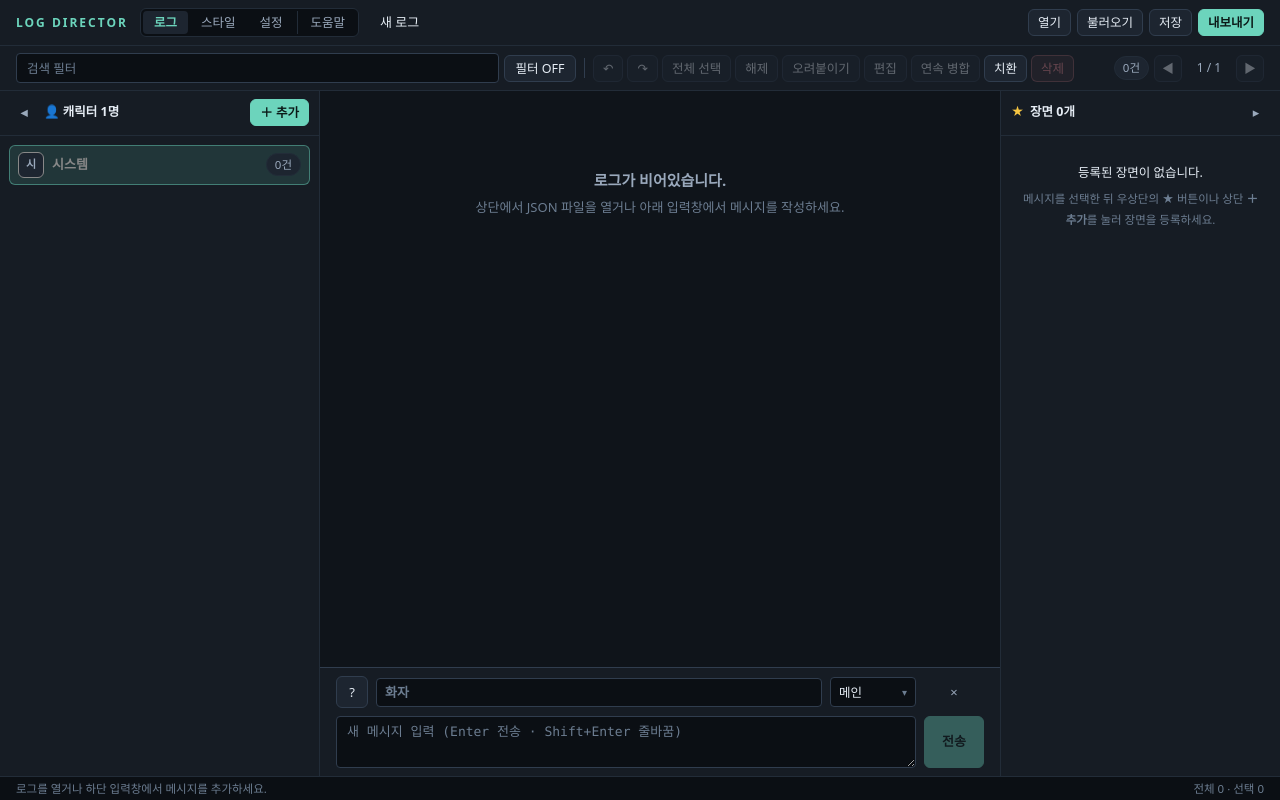
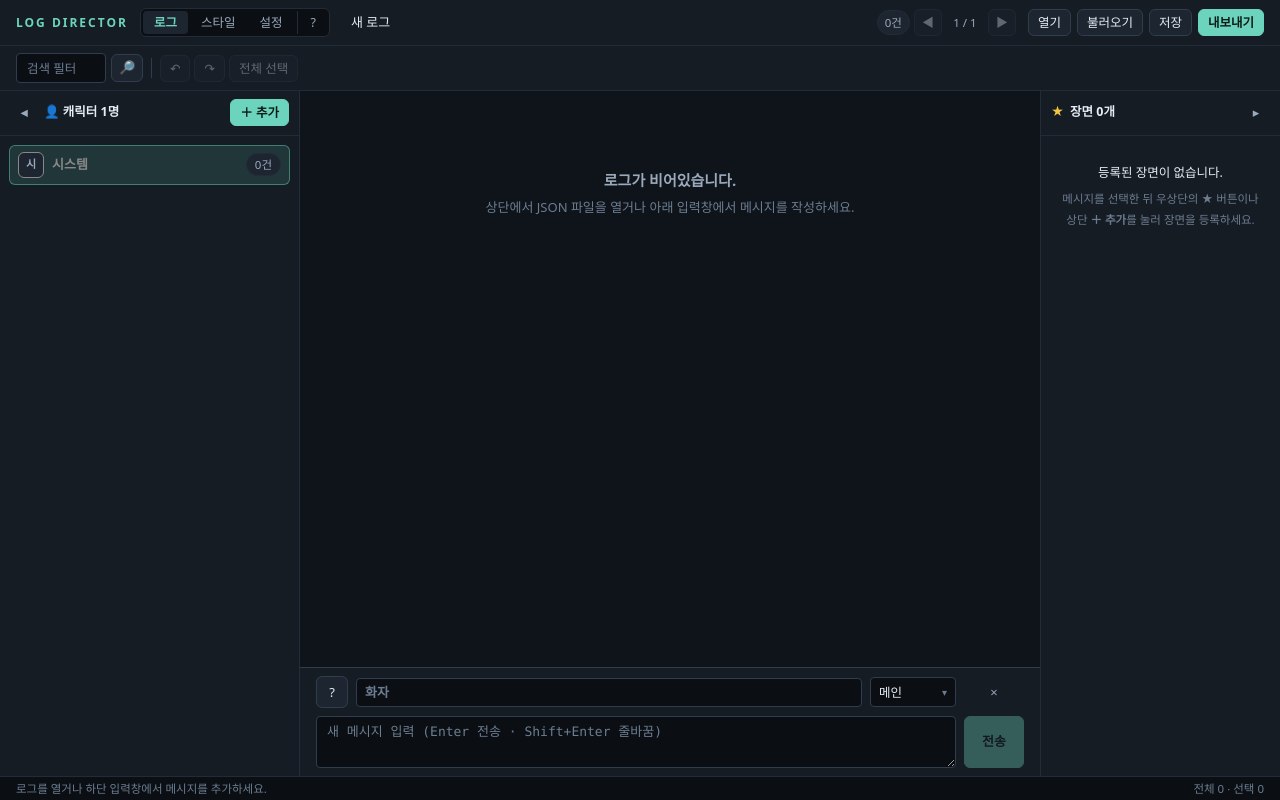
Before and after one commit to shin197/log-director, a React (Vite) app: page / in a window 1280 px wide. Built offline with nearby package versions, Linux system fonts and the light colour scheme.

Commit message:
feat: 상단 바 최적화

```diff
--- a/src/App.tsx
+++ b/src/App.tsx
@@ -204,6 +204,7 @@ function App() {
   const visible = p.blocks.filter(predicate);
   const pages = Math.max(1, Math.ceil(visible.length / PAGE_SIZE)),
     current = Math.min(page, pages - 1);
+  const selectedCount = bulkEdit ? bulkEdit.selectedIds.size : selected.size;
   const pendingFocus = useRef<{
     id: string;
     direction: number;
@@ -546,8 +547,38 @@ function App() {
         return;
       }
       if (
-        (e.ctrlKey || e.metaKey) &&
         !e.altKey &&
+        !e.ctrlKey &&
+        !e.metaKey &&
+        e.shiftKey &&
+        (e.key === 'PageUp' || e.key === 'PageDown')
+      ) {
+        e.preventDefault();
+        if (pages <= 1) return;
+        const targetPage =
+          e.key === 'PageDown'
+            ? Math.min(pages - 1, current + 1)
+            : Math.max(0, current - 1);
+        if (targetPage === current) return;
+        setPage(targetPage);
+        const pageFirstBlock = visible[targetPage * PAGE_SIZE];
+        if (pageFirstBlock) {
+          cursorId.current = pageFirstBlock.id;
+          selectionAnchor.current = { id: pageFirstBlock.id, selected: true };
+          pendingFocus.current = {
+            id: pageFirstBlock.id,
+            direction: e.key === 'PageDown' ? 1 : -1,
+            top: true,
+          };
+          setSelectedRaw(new Set([pageFirstBlock.id]));
+        }
+        setNotice(`${targetPage + 1} / ${pages} 페이지로 이동했습니다.`);
+        return;
+      }
+      if (
+        !e.altKey &&
+        !e.ctrlKey &&
+        !e.metaKey &&
         !e.shiftKey &&
         (e.key === 'PageUp' || e.key === 'PageDown')
       ) {
@@ -568,17 +599,19 @@ function App() {
       }
       if (
         e.altKey ||
-        !['ArrowUp', 'ArrowDown', 'Home', 'End', 'PageUp', 'PageDown'].includes(e.key)
+        !['ArrowUp', 'ArrowDown', 'Home', 'End'].includes(e.key)
       )
         return;
       const wholeLog = e.key === 'Home' || e.key === 'End';
       const order = (wholeLog ? p.blocks : visible).map((b) => b.id);
+      const step = arrow && e.shiftKey ? 10 : 1;
       const next = navigateMessages(
         order,
         cursorId.current,
         selected,
         e.key as NavigationKey,
         e.ctrlKey && arrow,
+        step,
       );
       if (!next) return;
       e.preventDefault();
@@ -753,7 +786,7 @@ function App() {
               title="단축키 및 컨텍스트 도움말 (?)"
               onClick={() => setHelpOpen((v) => !v)}
             >
-              도움말
+              ?
             </button>
           </nav>
           <input
@@ -767,6 +800,34 @@ function App() {
           />
         </div>
         <div className="header-actions">
+          {tab === '로그' && (
+            <div className="header-pagination">
+              <span className="count-pill" title="현재 표시 중인 블록 수">
+                {visible.length.toLocaleString()}건
+              </span>
+              <button
+                type="button"
+                className="compact-btn icon-btn"
+                aria-label="이전 페이지"
+                disabled={!current}
+                onClick={() => setPage(current - 1)}
+              >
+                ◀
+              </button>
+              <span className="page-indicator">
+                {current + 1} / {pages}
+              </span>
+              <button
+                type="button"
+                className="compact-btn icon-btn"
+                aria-label="다음 페이지"
+                disabled={current + 1 >= pages}
+                onClick={() => setPage(current + 1)}
+              >
+                ▶
+              </button>
+            </div>
+          )}
           <label
             className="button compact-btn"
             title="JSON, HTML, Markdown, TXT 로그 또는 프로젝트 JSON 열기"
@@ -995,7 +1056,11 @@ function App() {
       <div className="workspace" style={{ display: tab === '로그' ? undefined : 'none' }}>
         <main className="log-editor">
           <div className="toolbar">
-            <div className="toolbar-search">
+            <div
+              className={`toolbar-search${
+                !query.trim() && !searchActive ? ' is-minimized' : ''
+              }`}
+            >
               <SearchBar
                 inputRef={searchInput}
                 query={query}
@@ -1018,9 +1083,17 @@ function App() {
                 className="compact-btn filter-toggle-btn"
                 aria-pressed={searchActive}
                 onClick={toggleSearch}
-                title="검색 필터 켜기/끄기 (Ctrl+F)"
-              >
-                {searchActive ? '필터 ON' : '필터 OFF'}
+                title={
+                  searchActive
+                    ? '검색 필터 끄기 (Ctrl+F)'
+                    : '검색 필터 켜기 (Ctrl+F)'
+                }
+              >
+                {searchActive
+                  ? '필터 ON'
+                  : !query.trim()
+                    ? '🔎'
+                    : '필터 OFF'}
               </button>
             </div>
 
@@ -1054,14 +1127,19 @@ function App() {
               >
                 전체 선택
               </button>
+
+              {/* 1개 이상 선택 시 나타나는 버튼들 */}
+              {(selectedCount > 0 || !!bulkEdit) && (
                 <button
                   type="button"
                   className="compact-btn"
-                disabled={!selected.size || !!bulkEdit}
                   onClick={() => setSelected(new Set())}
                 >
                   해제
                 </button>
+              )}
+
+              {(selectedCount > 0 || !!cutIds) && (
                 <button
                   type="button"
                   className="compact-btn"
@@ -1074,10 +1152,14 @@ function App() {
                 >
                   {cutIds ? '오리기 취소' : '오려붙이기'}
                 </button>
+              )}
+
+              {/* 여러 개(2개 이상) 선택 시 나타나는 버튼들 */}
+              {(selectedCount >= 2 || !!bulkEdit) && !cutIds && (
+                <>
                   <button
                     type="button"
                     className="compact-btn"
-                disabled={selected.size < 2 || !!bulkEdit || !!cutIds}
                     aria-pressed={!!bulkEdit}
                     onClick={startBulkEdit}
                     title="선택한 여러 메시지 일괄 편집 (Ctrl+Shift+Enter)"
@@ -1087,7 +1169,6 @@ function App() {
                   <button
                     type="button"
                     className="compact-btn"
-                disabled={selected.size < 2 || !!bulkEdit || !!cutIds}
                     title="선택한 메시지 중 캐릭터·채널·유형이 같은 연속 메시지 병합"
                     onClick={() => {
                       const blocks = mergeConsecutive(p.blocks, selected);
@@ -1104,10 +1185,14 @@ function App() {
                   >
                     연속 병합
                   </button>
+                </>
+              )}
+
+              {/* 치환: 메시지 선택 시 나타남 */}
+              {(selectedCount > 0 || !!bulkEdit) && !cutIds && (
                 <button
                   type="button"
                   className="compact-btn"
-                disabled={!!cutIds}
                   aria-pressed={bulkEdit ? bulkReplaceOpen : replaceOpen}
                   onClick={() =>
                     bulkEdit ? setBulkReplaceOpen((v) => !v) : setReplaceOpen((v) => !v)
@@ -1116,10 +1201,13 @@ function App() {
                 >
                   치환
                 </button>
+              )}
+
+              {/* 삭제: 메시지 선택 시 나타남 */}
+              {(selectedCount > 0 || !!bulkEdit) && !cutIds && (
                 <button
                   type="button"
                   className="compact-btn danger"
-                disabled={(!selected.size && !bulkEdit) || !!cutIds}
                   onClick={deleteSelected}
                   title="선택 블록 삭제 (Delete)"
                 >
@@ -1129,33 +1217,7 @@ function App() {
                       ? `삭제 (${selected.size})`
                       : '삭제'}
                 </button>
-            </div>
-
-            <div className="toolbar-pagination">
-              <span className="count-pill" title="현재 표시 중인 블록 수">
-                {visible.length.toLocaleString()}건
-              </span>
-              <button
-                type="button"
-                className="compact-btn icon-btn"
-                aria-label="이전 페이지"
-                disabled={!current}
-                onClick={() => setPage(current - 1)}
-              >
-                ◀
-              </button>
-              <span className="page-indicator">
-                {current + 1} / {pages}
-              </span>
-              <button
-                type="button"
-                className="compact-btn icon-btn"
-                aria-label="다음 페이지"
-                disabled={current + 1 >= pages}
-                onClick={() => setPage(current + 1)}
-              >
-                ▶
-              </button>
+              )}
             </div>
           </div>
 
--- a/src/keyboardNavigation.ts
+++ b/src/keyboardNavigation.ts
@@ -8,11 +8,20 @@ export function navigateMessages(
   selected: Set<string>,
   key: NavigationKey,
   extend: boolean,
+  step: number = 1,
 ) {
   if (!order.length) return null;
   const previous = order.indexOf(cursor ?? '');
   const delta =
-    key === 'ArrowUp' ? -1 : key === 'ArrowDown' ? 1 : key === 'PageUp' ? -10 : 10;
+    key === 'ArrowUp'
+      ? -step
+      : key === 'ArrowDown'
+        ? step
+        : key === 'PageUp'
+          ? -10
+          : key === 'PageDown'
+            ? 10
+            : 0;
   const index =
     key === 'Home'
       ? 0
@@ -20,11 +29,14 @@ export function navigateMessages(
         ? order.length - 1
         : Math.max(0, Math.min(order.length - 1, previous < 0 ? 0 : previous + delta));
   const id = order[index];
+  const start = previous < 0 ? index : Math.min(previous, index);
+  const end = previous < 0 ? index : Math.max(previous, index);
+  const range = order.slice(start, end + 1);
   return {
     id,
     index,
     direction: key === 'Home' || key === 'ArrowUp' || key === 'PageUp' ? -1 : 1,
-    selected: extend ? new Set([...selected, id]) : new Set([id]),
+    selected: extend ? new Set([...selected, ...range]) : new Set([id]),
   };
 }
 export function swapMessage(blocks: Block[], id: string, delta: number): Block[] {
--- a/src/style.css
+++ b/src/style.css
@@ -315,6 +315,26 @@ code {
   flex-shrink: 0;
 }
 
+.header-pagination {
+  display: flex;
+  align-items: center;
+  gap: 4px;
+  margin-right: 6px;
+}
+
+.header-pagination .count-pill {
+  font-size: 11.5px;
+  padding: 3px 7px;
+}
+
+.header-pagination .page-indicator {
+  font-size: 11.5px;
+  font-variant-numeric: tabular-nums;
+  color: var(--text-secondary);
+  min-width: 38px;
+  text-align: center;
+}
+
 /* Editor Toolbar */
 .toolbar {
   display: flex;
@@ -334,6 +354,36 @@ code {
   flex: 1 1 300px;
   max-width: 560px;
   min-width: 200px;
+}
+
+.toolbar-search.is-minimized {
+  flex: 0 0 auto;
+  min-width: 0;
+  max-width: none;
+  transition: flex 0.2s ease, max-width 0.2s ease;
+}
+
+.toolbar-search.is-minimized .search-bar-container {
+  width: 90px;
+  flex: 0 0 90px;
+  transition: width 0.2s ease;
+}
+
+.toolbar-search.is-minimized .filter-toggle-btn {
+  min-width: 32px;
+  padding: 5px 6px;
+  font-size: 13px;
+}
+
+.toolbar-search.is-minimized:focus-within {
+  flex: 1 1 300px;
+  min-width: 200px;
+  max-width: 560px;
+}
+
+.toolbar-search.is-minimized:focus-within .search-bar-container {
+  width: 100%;
+  flex: 1;
 }
 
 .filter-toggle-btn {
--- a/src/workspace-layout.css
+++ b/src/workspace-layout.css
@@ -1,7 +1,7 @@
 /* Viewport shell and independently scrolling editor columns. */
 :root {
   --header-height: 46px;
-  --sidebar-width: 320px;
+  --sidebar-width: 300px;
 }
 
 html,
@@ -82,7 +82,7 @@ body,
 }
 
 .scene-sidebar {
-  width: 280px;
+  width: 240px;
   flex-shrink: 0;
   display: flex;
   flex-direction: column;
```
Also changed, not shown: src/HelpSheet.tsx (+7 -6 lines), 1 other file (tests, documents, lock files or other folders). Lines whose indentation alone changed are shown as unchanged.
